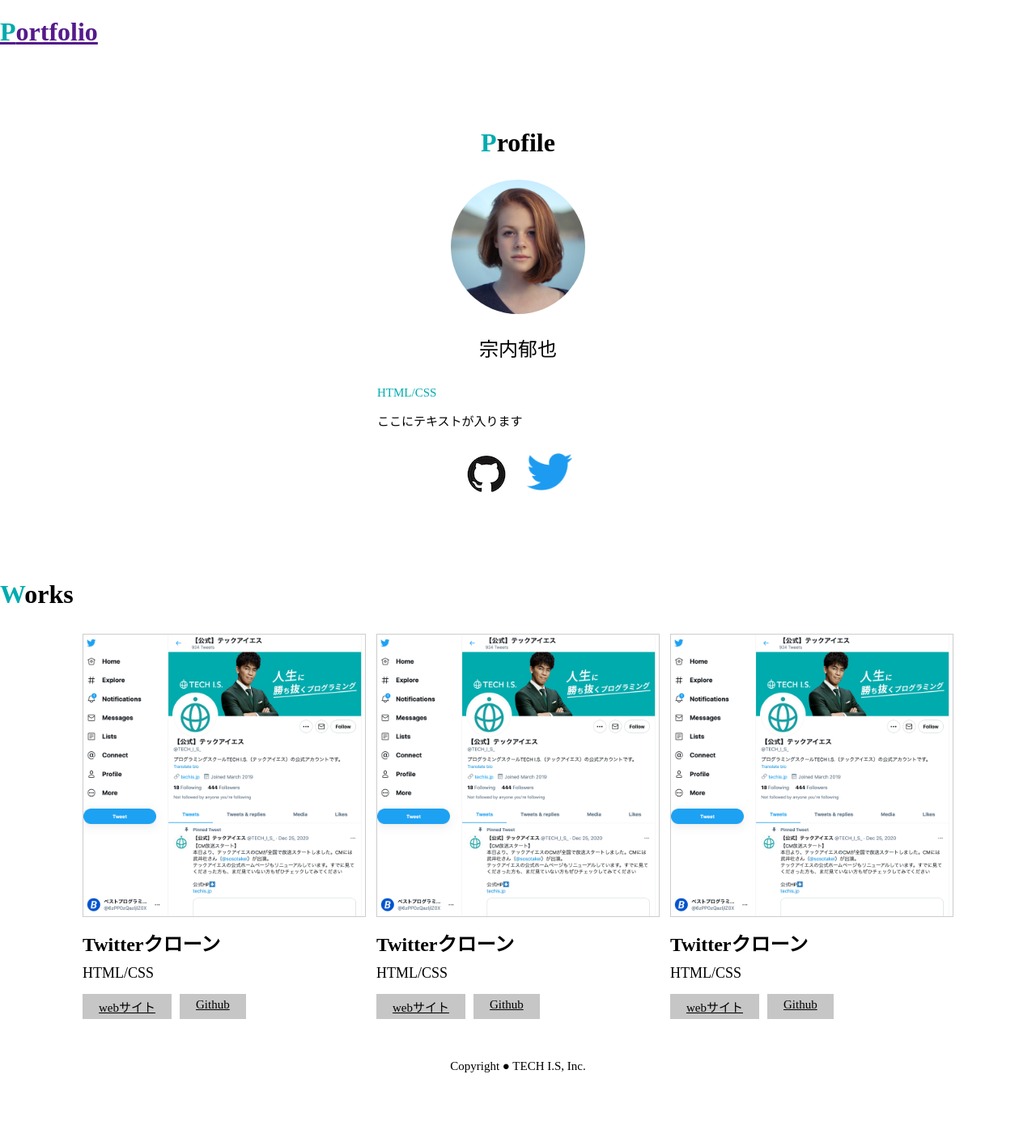
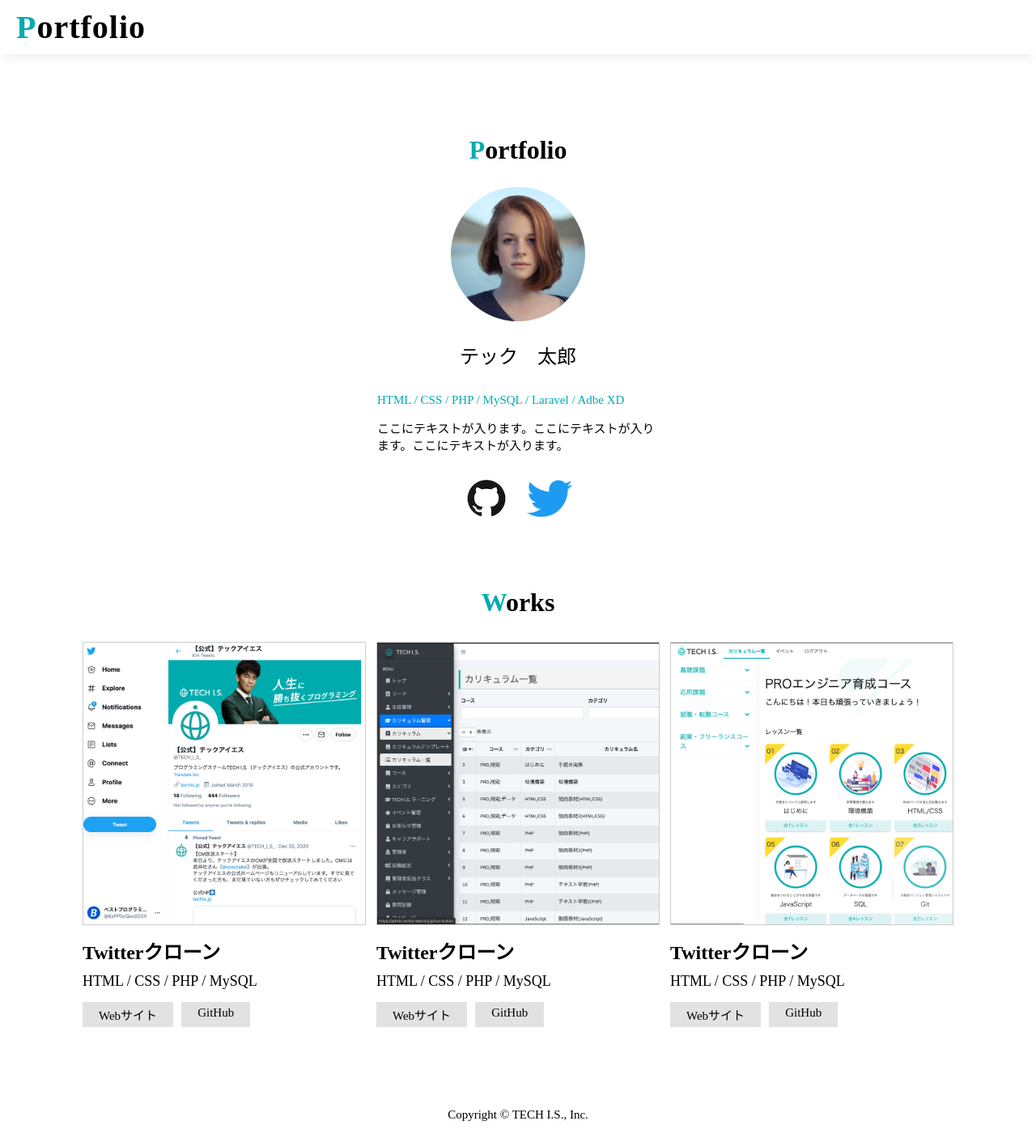
Before and after one commit to fufu0208/portfolio-test, a PHP site: page / in a window 1280 px wide. Shown: the whole page at 81% size. Before the commit the page ends 1325 px from the top, so only its background shows below. Run offline with PHP 8.4, Linux system fonts and the light colour scheme.

Commit message:
index.html,style.css変更

```diff
--- a/index.html
+++ b/index.html
@@ -5,21 +5,21 @@
     <meta http-equiv="X-UA-Compatible" content="IE=edge">
     <!--
         レスポンシブの設定
-        .viewportの設定
+        ・viewportの設定
     -->
     <meta name="viewport" content="width=device-width, initial-scale=1.0">
-    <!--このサイトが何か説明する場所-->
-    <meta name="description" content="宗内郁也の自己紹介">
-    <!--タイトルの説明-->
-    <title>Document</title>
-    <!--スタイルシート-->
+    <!-- このサイトは何か 説明する場所 -->
+    <meta name="description" content="テック太郎の自己紹介">
+    <!-- タイトルの設定 -->
+    <title>PORTFOLIO</title>
+    <!-- スタイルシート -->
     <link rel="stylesheet" href="style.css">
 </head>
 <body>
     <!--
-       hederタグの作成
+        headerタグの作成
         ・ロゴの設定をします
-       ・h１タグとaタグとspanタグを使っていきます
+        ・h1タグとaタグとspanタグを使っていきます
     -->
     <header>
         <h1 class="block-header">
@@ -28,91 +28,91 @@
             </a>
         </h1>
     </header>
+
     <!--
         mainタグの作成
-        ・profile用とwork用の箱を作成する
-        -divタグを使っていきます
+        ・profile用とworks用の箱を作成する
+        →divタグを使っていきます
     -->
     <div class="block-main">
         <!--
-            profileの箱
+            profile用の箱
         -->
         <div class="box-profile">
-            <h2  class="sub-title">
-                <span class="color-green">P</span>rofile
+            <h2 class="sub-title">
+                <span class="color-green">P</span>ortfolio
             </h2>
-        </div>
             <div class="item-list">
-            <img src="profile.png" alt="プロフィール画像">
-            <b>宗内郁也</b>
-            <p class="color-green">HTML/CSS</p>
-            <p>ここにテキストが入ります</p>
+                <img src="img/profile.png" alt="プロフィール画像">
+                <b>テック　太郎</b>
+                <p class="color-green">HTML / CSS / PHP / MySQL / Laravel / Adbe XD</p>
+                <p>ここにテキストが入ります。ここにテキストが入ります。ここにテキストが入ります。</p>
             </div>
             <ul class="icon-list">
                 <li>
                     <a href="">
-                    <img src="github.png" alt="GitHubアイコン">
+                        <img src="img/github.png" alt="GitHubアイコン">
                     </a>
                 </li>
                 <li>
                     <a href="">
-                    <img src="twitter.png" alt="Twitterアイコン">
+                        <img src="img/twitter.png" alt="Twitterアイコン">
                     </a>
                 </li>
             </ul>
+
         </div>
+
         <!--
-        workの箱
+            work用の箱
         -->
         <div class="box-works">
-        <h2  class="sub-title">
+            <h2 class="sub-title">
                 <span class="color-green">W</span>orks
             </h2>
 
             <ul class="works-list">
                 <li>
-                <img src="work_1.png"alt="">
+                    <img src="img/work_1.png" alt="Twitterクローンの画像">
                     <h3>Twitterクローン</h3>
-                <span>HTML/CSS</span>
+                    <span>HTML / CSS / PHP / MySQL</span>
                     <div class="link">
-                    <a href="">webサイト</a>
-                    <a href="">Github</a>
+                        <a href="">Webサイト</a>
+                        <a href="">GitHub</a>
                     </div>
                 </li>
 
                 <li>
-                <img src="work_1.png"alt="">
+                    <img src="img/work_2.png" alt="Twitterクローンの画像">
                     <h3>Twitterクローン</h3>
-                <span>HTML/CSS</span>
+                    <span>HTML / CSS / PHP / MySQL</span>
                     <div class="link">
-                    <a href="">webサイト</a>
-                    <a href="">Github</a>
+                        <a href="">Webサイト</a>
+                        <a href="">GitHub</a>
                     </div>
                 </li>
 
                 <li>
-                <img src="work_1.png"alt="">
+                    <img src="img/work_3.png" alt="Twitterクローンの画像">
                     <h3>Twitterクローン</h3>
-                <span>HTML/CSS</span>
+                    <span>HTML / CSS / PHP / MySQL</span>
                     <div class="link">
-                    <a href="">webサイト</a>
-                    <a href="">Github</a>
+                        <a href="">Webサイト</a>
+                        <a href="">GitHub</a>
                     </div>
                 </li>
-
             </ul>
+        </div>
 
     </div>
 
     <!--
         footerタグの作成
-        .copyrightの設定
-        -pタグを使います
+        ・copyrightの設定
+        →pタグを使います
     -->
-
     <footer class="block-footer">
-        <p>Copyright ● TECH I.S, Inc.</p>
-
+        <p>Copyright ©︎ TECH I.S., Inc.</p>
     </footer>
 
 </body>
--- a/style.css
+++ b/style.css
@@ -1,32 +1,33 @@
 /*
- *画面のシート
+* 画面のスタイルシート
 */
 
- body{
-    font-family: "Noto Sans JP", "sans-serif";
+body {
+    font-family: "Noto Sans JP","sans-serif";
     margin: 0;
     min-width: 1076px;
 }
 
 .color-green {
-    color:#00ABAE;
+    color: #00abae;
 }
 
 .sub-title {
     font-size: 32px;
 }
 
+
 /*
- * [heder]のスタイルシート
+ * [headerタグ]のスタイルシート
  */
 
-.block-heder{
+.block-header {
     margin: 10px 0;
     padding: 0 20px 10px;
-    box-shadow: 0 10px 10px -5px rgba(204, 204, 204, 0.3);
+    box-shadow: 0 10px 10px -5px rgba(204,204,204,0.3);
 }
 
-.block-heder a {
+.block-header a {
     font-size: 40px;
     color: #000;
     text-decoration: none;
@@ -68,11 +69,12 @@
 .icon-list {
     list-style: none;
     width: 100%;
-    max-width:247px;
+    max-width: 247px;
     margin: 30px auto;
     padding: 0;
     display: flex;
     justify-content: center;
+    align-items: center;
 }
 
 .icon-list li {
@@ -84,7 +86,7 @@
 }
 
 /*
- *[works]のスタイルシート
+ * [works]のスタイルシート
  */
 
  .box-works {
@@ -115,7 +117,7 @@
 
  .works-list li img {
      width: 100%;
-    border: 1px solid #ccc;
+     border: 1px solid #CCC;
   }
 
   .works-list li h3 {
@@ -135,16 +137,16 @@
   }
 
   .works-list li .link a {
-    background-color: rgb(199, 198, 198);
+      background-color: rgb(226,226,226);
       padding: 5px 20px;
       margin-right: 10px;
       font-size: 15px;
-    text-emphasis: none;
+      text-decoration: none;
       color: #000;
   }
 
   /*
- *[footer]のスタイルシート
+   * [footer]のスタイルシート
    */
 
    .block-footer p {
@@ -154,30 +156,35 @@
        margin: 50px 0 20px;
    }
 
+
    /*
     * タブレット用のスタイルシート
     */
     /*@media screen and (max-width: 767px) {
+        .sub-title {
+            color: red;
+        }
     }*/
-
 
    /*
     * スマホ用のスタイルシート
     */
- @media screen and (max-width: 767px) {
+
+    @media screen and (max-width: 480px) {
         body {
             min-width: 100%;
         }
+
         /*
          * [header]のスタイルシート
          */
 
-      .block-heder{
+         .block-header {
             padding: 0 10px 10px;
-        box-shadow: 0 8px 8px -5px rgba(204, 204, 204, 0.3);
+            box-shadow: 0 8px 8px -5px rgba(204,204,204,0.3);
         }
 
-    .block-heder a {
+        .block-header a {
             font-size: 31px;
         }
 
@@ -190,7 +197,7 @@
         }
 
         /*
-     * [profile]のスタイルシート
+         *  [profile]のスタイルシート
          */
 
          .box-profile {
@@ -198,37 +205,30 @@
          }
 
          .item-list {
-        width: 100%;
+             max-width: 100%;
          }
 
          .item-list b {
              font-size: 18px;
          }
-
-
-
          .icon-list {
              max-width: 100%;
          }
-
          .icon-list li {
              margin-right: 25px;
          }
 
         /*
-     *[works]のスタイルシート
+         * [works]のスタイルシート
          */
 
          .box-works {
-         margin:  60px 0 0;
+             margin: 60px 0 0;
              padding: 0 10px;
          }
-
-
          .works-list {
              max-width: 100%;
          }
-
          .works-list li {
              max-width: 100%;
               float: none;
@@ -237,15 +237,11 @@
          }
 
          .works-list h3 {
-         font-size:  20px;
+             font-size: 20px;
              margin: 5px 0;
          }
 
          .works-list span {
              font-size: 14px;
          }
-
-
-
-
     }
```
Lines whose indentation alone changed are shown as unchanged.
